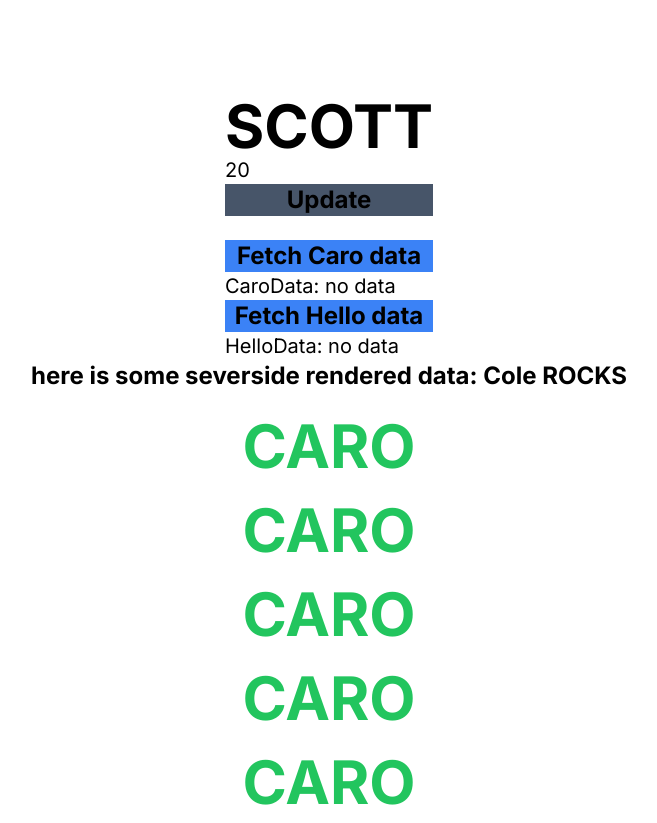
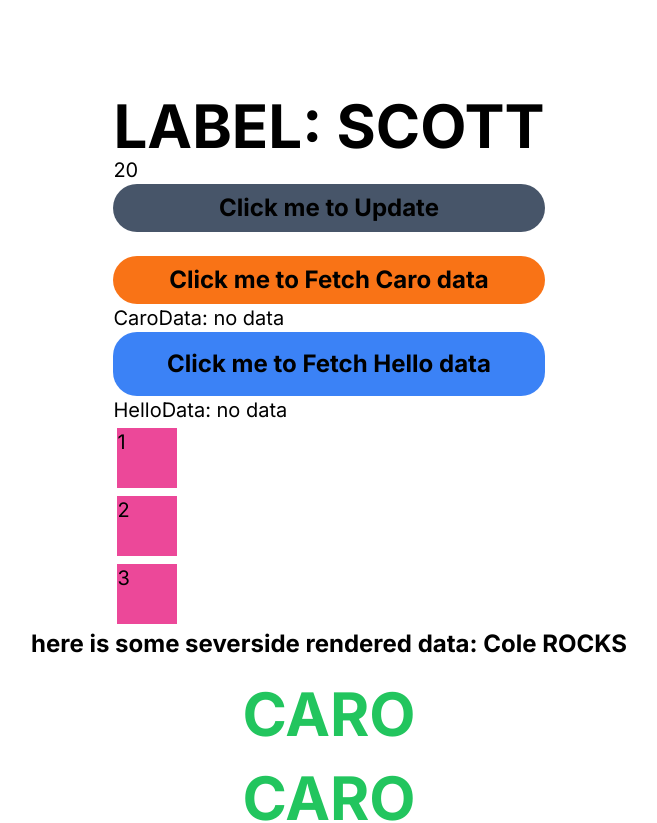
Before and after one commit to rcolepeterson/caro, a Next.js app: page / in a window 1280 px wide. Shown: the top 823 px of the page, without its empty margins (311-968 px from the left). Built offline with nearby package versions, Linux system fonts and the light colour scheme.

Commit message:
new examples and some comments

```diff
--- a/app/components/Cole.js
+++ b/app/components/Cole.js
@@ -1,13 +1,22 @@
 "use client";
 import React from "react";
+
+// client side componenet. it can have state. see the use client at the top.
+
 const Cole = ({ label }) => {
+  // state
   const [mycount, setCount] = React.useState(20);
   const [myCaro, setMyCaro] = React.useState("no data");
   const [myHello, setMyHello] = React.useState("no data");
+  //more complex state.
+  const [state, setState] = React.useState({ start: true, people: [1, 2, 3] });
+
   const updateCount = () => {
     console.log("updateCount");
+    // get a random number between 1 and 1000
+    let random = Math.floor(Math.random() * 1000) + 1;
     //do some stuff
-    setCount(300);
+    setCount(random);
   };
 
   //function that fetches data from api/caro and saves it on the state.
@@ -27,20 +36,39 @@ const Cole = ({ label }) => {
 
   return (
     <div className="flex flex-col">
-      <h1 className="uppercase">{label}</h1>
+      <h1 className="uppercase">label: {label}</h1>
+
+      {/* display the count which is stored on the state. */}
       <p>{mycount}</p>
 
-      <button className="btn bg-slate-600 border-10 mb-6" onClick={updateCount}>
-        <h5>Update</h5>
+      <button
+        className="btn bg-slate-600 mb-6 rounded-full p-2"
+        onClick={updateCount}
+      >
+        <h5>Click me to Update</h5>
       </button>
-      <button className="btn bg-blue-500 border-10" onClick={fetchData}>
-        <h5>Fetch Caro data</h5>
+      <button
+        className="btn bg-orange-500 p-2 rounded-full"
+        onClick={fetchData}
+      >
+        <h5>Click me to Fetch Caro data</h5>
       </button>
       <p>CaroData: {myCaro}</p>
-      <button className="btn bg-blue-500 border-10" onClick={fetchHelloData}>
-        <h5>Fetch Hello data</h5>
+      <button
+        className="btn bg-blue-500 rounded-3xl p-4"
+        onClick={fetchHelloData}
+      >
+        <h5>Click me to Fetch Hello data</h5>
       </button>
       <p>HelloData: {myHello}</p>
+      {/* display the state.people using array.map and use a key */}
+      {state.people.map((person, index) => {
+        return (
+          <div className="w-[60px] h-[60px] bg-pink-500 m-1" key={index}>
+            <p>{person}</p>
+          </div>
+        );
+      })}
     </div>
   );
 };
```
Also changed, not shown: app/page.js (+6 -1 lines).
